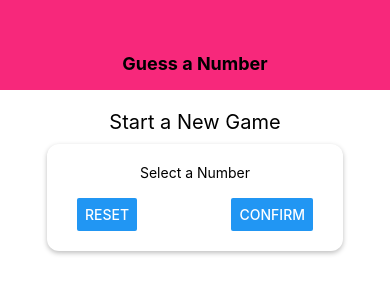
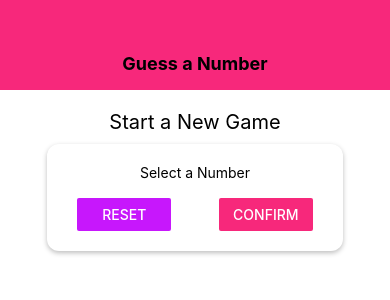
Before and after one commit to byeongjae-kang/react-native-guess-a-number, a React Native app: screen / in a window 390 px wide. Shown: the top 300 px of the page. Built offline with nearby package versions, Linux system fonts and the light colour scheme.

Commit message:
add styles to buttons and use color constant

```diff
--- a/screens/StartGameScreen.js
+++ b/screens/StartGameScreen.js
@@ -1,6 +1,7 @@
 import React from "react";
 import { View, Text, StyleSheet, Button, TextInput } from "react-native";
 import Card from "../components/Card";
+import colors from "../constants/colors";
 
 function StartGameScreen(props) {
   return (
@@ -10,8 +11,12 @@
         <Text>Select a Number</Text>
         <TextInput />
         <View style={styles.buttonContainer}>
-          <Button title="Reset" />
-          <Button title="Confirm" />
+          <View style={styles.button}>
+            <Button title="Reset" color={colors.accent} />
+          </View>
+          <View style={styles.button}>
+            <Button title="Confirm" color={colors.primary} />
+          </View>
         </View>
       </Card>
     </View>
@@ -39,6 +44,9 @@
     justifyContent: "space-between",
     width: "100%",
     paddingHorizontal: 10
+  },
+  button: {
+    width: "40%"
   }
 });
 
```
